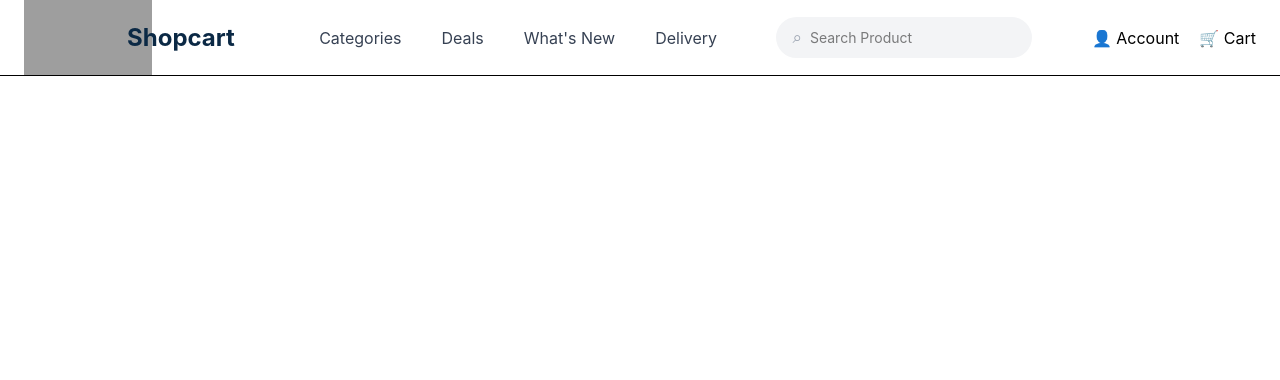
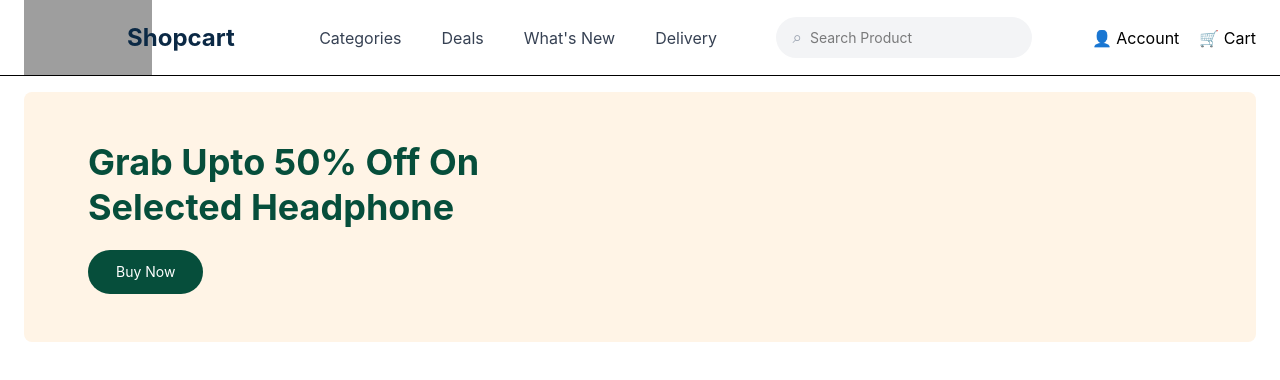
Before and after one commit to nidha117/shop_cart, a React (Vite) app: page / in a window 1280 px wide. Shown: the top 380 px of the page. Built offline with nearby package versions, Linux system fonts and the light colour scheme; grey boxes are pictures that could not be loaded.

Commit message:
Add hero banner

```diff
--- a/src/App.jsx
+++ b/src/App.jsx
@@ -73,6 +73,36 @@ function App() {
 
         </div>
       </nav>
+        {/* Hero Section */}
+      <section className="w-full px-6 mt-4">
+        <div className="max-w-7xl mx-auto h-[250px] bg-[#fff4e6] rounded-lg flex items-center justify-between overflow-hidden">
+
+          {/* Left Content */}
+          <div className="ml-16">
+            <h2 className="text-4xl font-bold text-[#064e3b] leading-tight">
+              Grab Upto 50% Off On
+              <br />
+              Selected Headphone
+            </h2>
+
+            <button className="mt-5 bg-[#064e3b] text-white px-7 py-3 rounded-full text-sm">
+              Buy Now
+            </button>
+          </div>
+
+          {/* Right Image */}
+          <div className="h-full mr-16">
+            {/* Image */}
+            <div className="h-[250px] w-[380px] flex items-end justify-center ml-auto mr-8">
+
+            </div>
+          </div>
+
+        </div>
+      </section>
+
+
+
 
     </div>
   );
```
